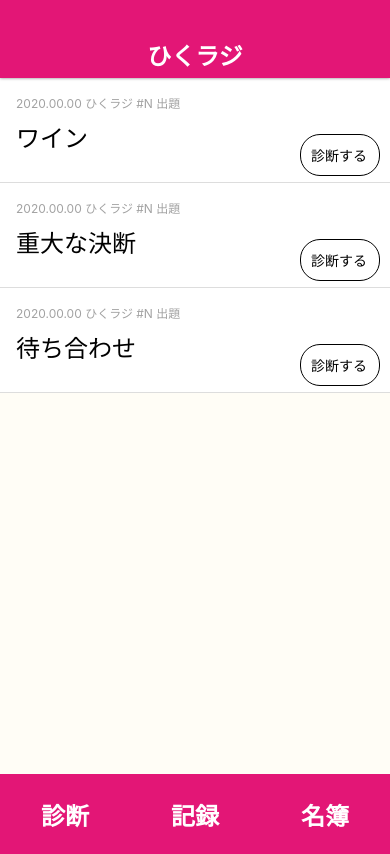
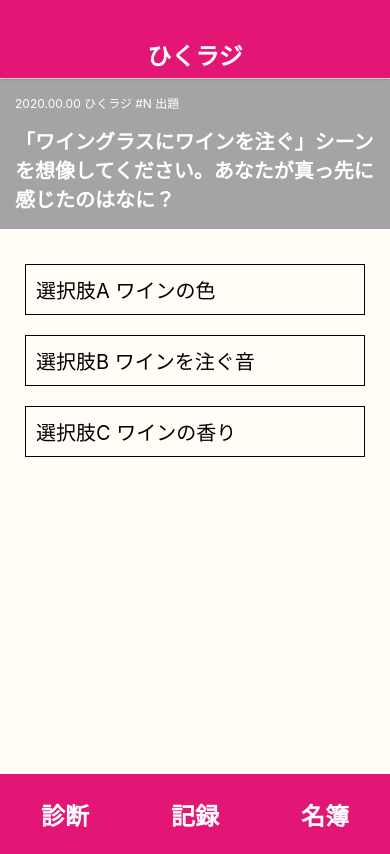
Before and after one commit to aiharamasaki/ExpoPractice, a React Native app: screen / in a window 390 px wide. Built offline with nearby package versions, Linux system fonts and the light colour scheme.

Commit message:
creat testDetail

```diff
--- a/App.js
+++ b/App.js
@@ -2,7 +2,7 @@ import React from 'react';
 import { StyleSheet, View } from 'react-native';
 
 import Appbar from './src/components/Appbar';
-import TestListScreen from './src/screens/TestListScreen';
+import TestDetailScreen from './src/screens/TestDetailScreen';
 import Footer from './src/components/Footer';
 
 export default class App extends React.Component {
@@ -10,7 +10,7 @@ export default class App extends React.Component {
     return (
       <View style={styles.container}>
         <Appbar />
-        <TestListScreen />
+        <TestDetailScreen />
         <Footer />
       </View>
     );
--- /dev/null
+++ b/src/screens/TestDetailScreen.js
@@ -0,0 +1,58 @@
+import React from 'react';
+import { StyleSheet, View, Text } from 'react-native';
+
+class TestDetailScreen extends React.Component {
+  render() {
+    return (
+      <View style={styles.container}>
+        <View style={styles.testHeader}>
+          <Text style={styles.testHeaderDate}>2020.00.00 ひくラジ #N 出題</Text>
+          <Text style={styles.testHeaderTitle}>「ワイングラスにワインを注ぐ」シーンを想像してください。あなたが真っ先に感じたのはなに？</Text>
+        </View>
+
+        <View style={styles.testSelect}>
+          <Text style={styles.testSelectText}>選択肢A ワインの色</Text>
+          <Text style={styles.testSelectText}>選択肢B ワインを注ぐ音</Text>
+          <Text style={styles.testSelectText}>選択肢C ワインの香り</Text>
+        </View>
+      </View>
+    );
+  }
+}
+
+const styles = StyleSheet.create({
+  container: {
+    flex: 1,
+    width: '100%',
+  },
+  testHeader: {
+    height: 150,
+    backgroundColor: '#A4A4A4',
+    justifyContent: 'center',
+    padding: 15,
+    marginTop: 0.7,
+  },
+  testHeaderDate: {
+    fontSize: 12,
+    color :'#fff',
+  },
+  testHeaderTitle: {
+    fontSize: 20,
+    fontWeight: 'bold',
+    color: '#fff',
+    marginTop: 15,
+  },
+  testSelect: {
+    padding: 15,
+    marginTop: 10,
+    fontSize: 20,
+  },
+  testSelectText: {
+    fontSize: 20,
+    borderWidth: 1,
+    padding: 10,
+    margin: 10,
+  }
+});
+
+export default TestDetailScreen;
```
